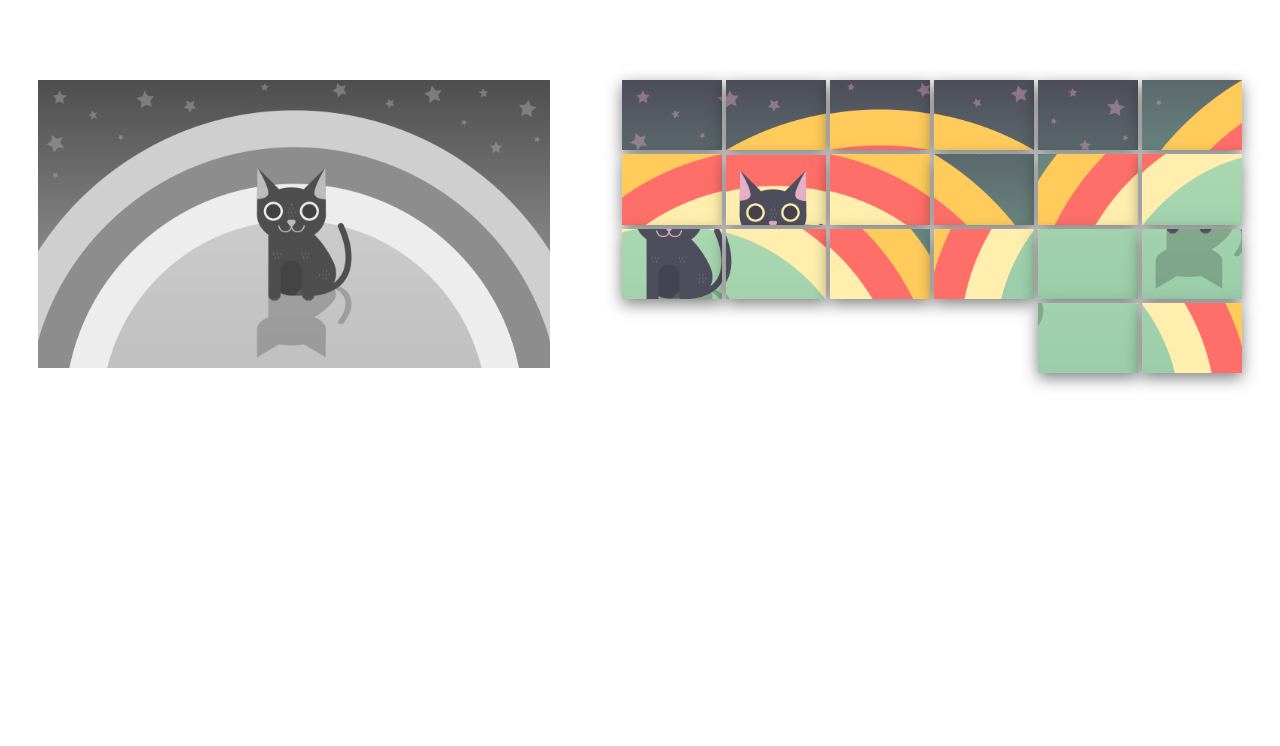
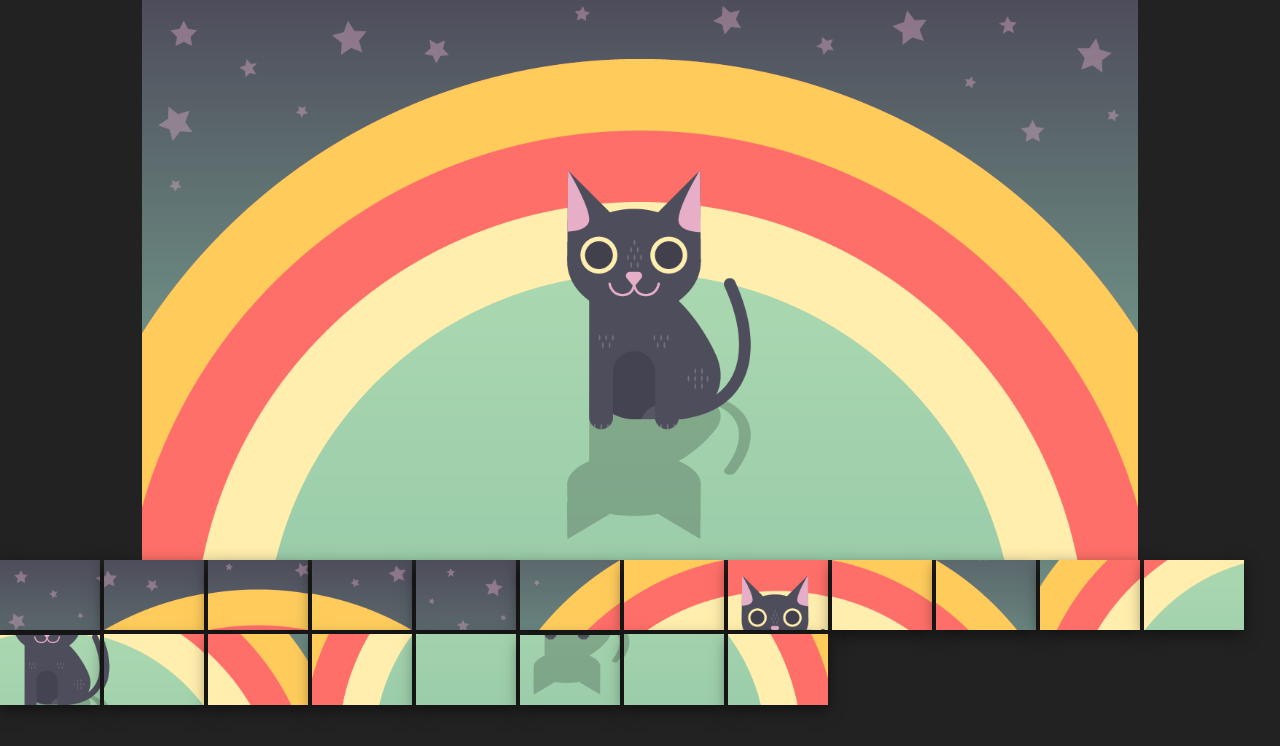
Before and after one commit to joosia/bittinen, a plain HTML site: page testing/puzzle/puzzle.html in a window 1280 px wide. Drawn offline with nearby package versions, Linux system fonts and the light colour scheme.

Commit message:
testing puzzle updates

```diff
--- a/testing/puzzle/master.css
+++ /dev/null
@@ -1,60 +0,0 @@
-html, body {
-  position: relative;
-  margin: 0;
-  height: 100%;
-  width: 100%;
-}
-
-#overlay {
-    position: fixed;
-    display: none;
-    width: 100%;
-    height: 100%;
-    top: 0;
-    left: 0;
-    right: 0;
-    bottom: 0;
-    background-color: rgba(0,0,0,0.5);
-    z-index: 99;
-    cursor: pointer;
-}
-
-#overlay p {
-  text-align: center;
-}
-
-.slots {
-  position: absolute;
-  left: 3%;
-  top: 10%;
-  font-size: 0;
-  width: 40%;
-  overflow: hidden;
-}
-
-.slot {
-  width: 20%;
-  height: 25%;
-  transition: 250ms;
-  filter: grayscale(1);
-}
-
-.drop-hover {
-  opacity: 0.5;
-}
-
-.pieces {
-  position: absolute;
-  text-align: right;
-  right: 3%;
-  top: 10%;
-  width: 50%;
-}
-.pieces img {
-  width: 100px;
-  cursor: move;
-  box-shadow: 0 5px 15px rgba(0,0,0,.5);
-}
-.pieces img:hover {
- filter: brightness(1.1);
-}
--- /dev/null
+++ b/testing/puzzle/puzzle.css
@@ -0,0 +1,74 @@
+html, body {
+   margin: 0;
+   height: 100%;
+   width: 100%;
+   background: #222;
+}
+
+#overlay {
+   position: fixed;
+   display: none;
+   width: 100%;
+   height: 100%;
+   top: 0;
+   left: 0;
+   right: 0;
+   bottom: 0;
+   background-color: rgba(0,0,0,0.5);
+   z-index: 99;
+   cursor: pointer;
+}
+
+#overlay p {
+   text-align: center;
+}
+
+.puzzleContainer {
+   position: relative;
+   overflow: hidden;
+   margin: 0 auto;
+   width: 80%;
+   height: 70%;
+}
+
+.puzzleImg {
+   font-size: 0;
+   height: 100%;
+   width: 100%;
+}
+
+#puzzleImg {
+   display: block;
+   margin: 0 auto;
+   max-height: 100%;
+}
+
+.slot {
+   float: left;
+   width: 20%;
+   height: 25%;
+   transition: 250ms;
+   filter: grayscale(1);
+}
+
+/*.drop-hover {
+opacity: 0.5;
+}
+
+.pieces {
+position: absolute;
+text-align: right;
+right: 3%;
+top: 10%;
+width: 50%;
+}
+*/
+.pieces img {
+   width: 100px;
+   cursor: move;
+   box-shadow: 0 5px 15px rgba(0,0,0,.5);
+}
+
+.pieces img:hover {
+   filter: brightness(1.1);
+   }*/
--- a/testing/puzzle/puzzle.html
+++ b/testing/puzzle/puzzle.html
@@ -3,15 +3,18 @@
 <html>
 <head>
    <meta charset="utf-8">
+   <meta name="viewport" content="width=device-width, initial-scale=1.0">
    <title>jQuery Puzzle</title>
-  <link rel="stylesheet" href="master.css">
+   <link rel="stylesheet" href="puzzle.css">
    <link rel="stylesheet" href="jquery-ui.min.css">
 </head>
 <body>
    <div id="overlay">
       <p>You Won!</p>
    </div>
-  <div class="slots">
+   <div class="puzzleContainer">
+      <div class="puzzleImg">
+         <img id="puzzleImg" src="puzzle-cat.png"/>
          <img src="pieces/p_01.gif" class="slot droppable" data-index="1">
          <img src="pieces/p_02.gif" class="slot droppable" data-index="2">
          <img src="pieces/p_03.gif" class="slot droppable" data-index="3">
@@ -32,6 +35,7 @@
          <img src="pieces/p_18.gif" class="slot droppable" data-index="18">
          <img src="pieces/p_19.gif" class="slot droppable" data-index="19">
          <img src="pieces/p_20.gif" class="slot droppable" data-index="20">
+      </div>
    </div>
 
    <div class="pieces">
--- a/testing/puzzle/puzzle.js
+++ b/testing/puzzle/puzzle.js
@@ -8,7 +8,7 @@ $(document).ready(function() {
    $(".draggable").draggable({stack:"img"});
 
    // Add droppable target
-  $('.slots img[data-index]').droppable({
+   $('.puzzleImg img[data-index]').droppable({
 
       accept: function(piece) {
          var dragIndex, dropIndex;
@@ -29,6 +29,9 @@ $(document).ready(function() {
    function removeEl() {
       $(this).remove();
    }
+
+   $(".slot").css("display", "none");
+
    //
    // if( $(".pieces").has("img") ) {
    // }
```
Lines whose indentation alone changed are shown as unchanged.
